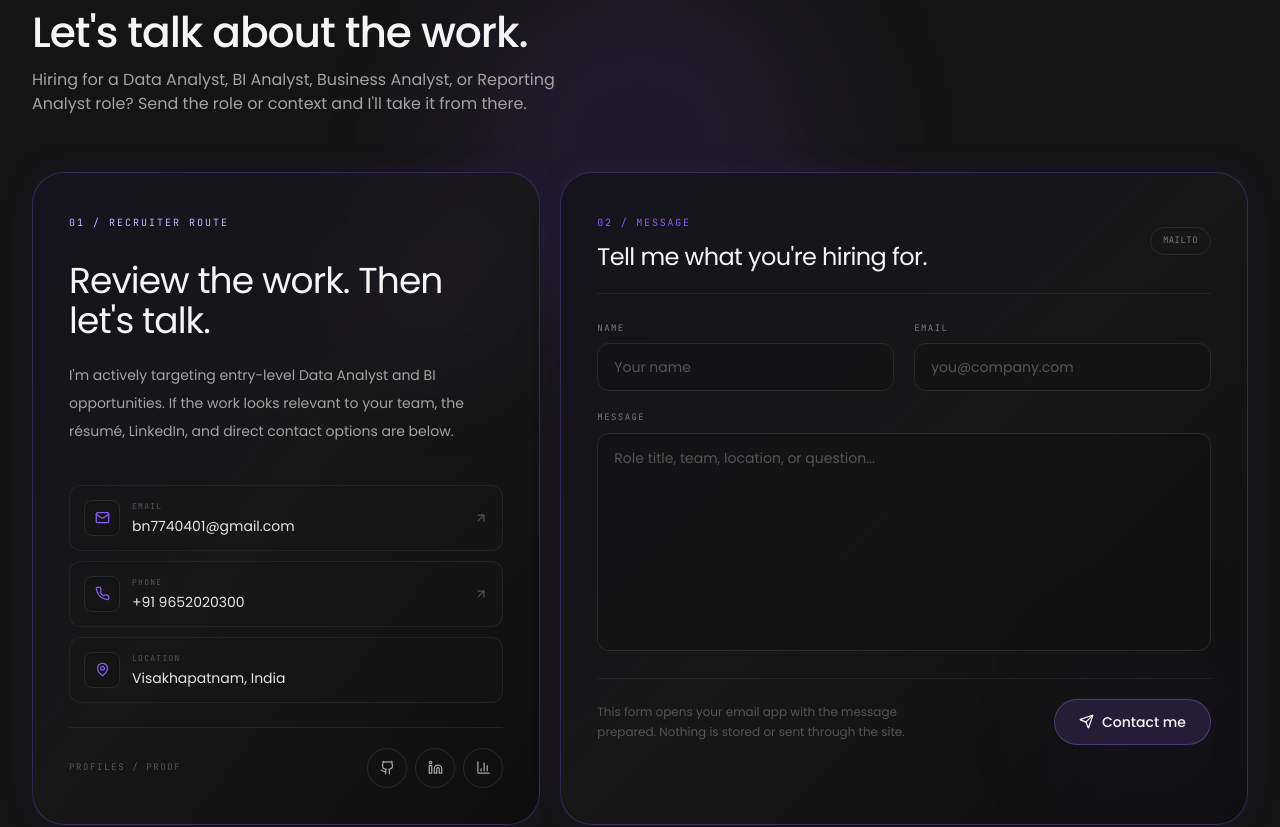
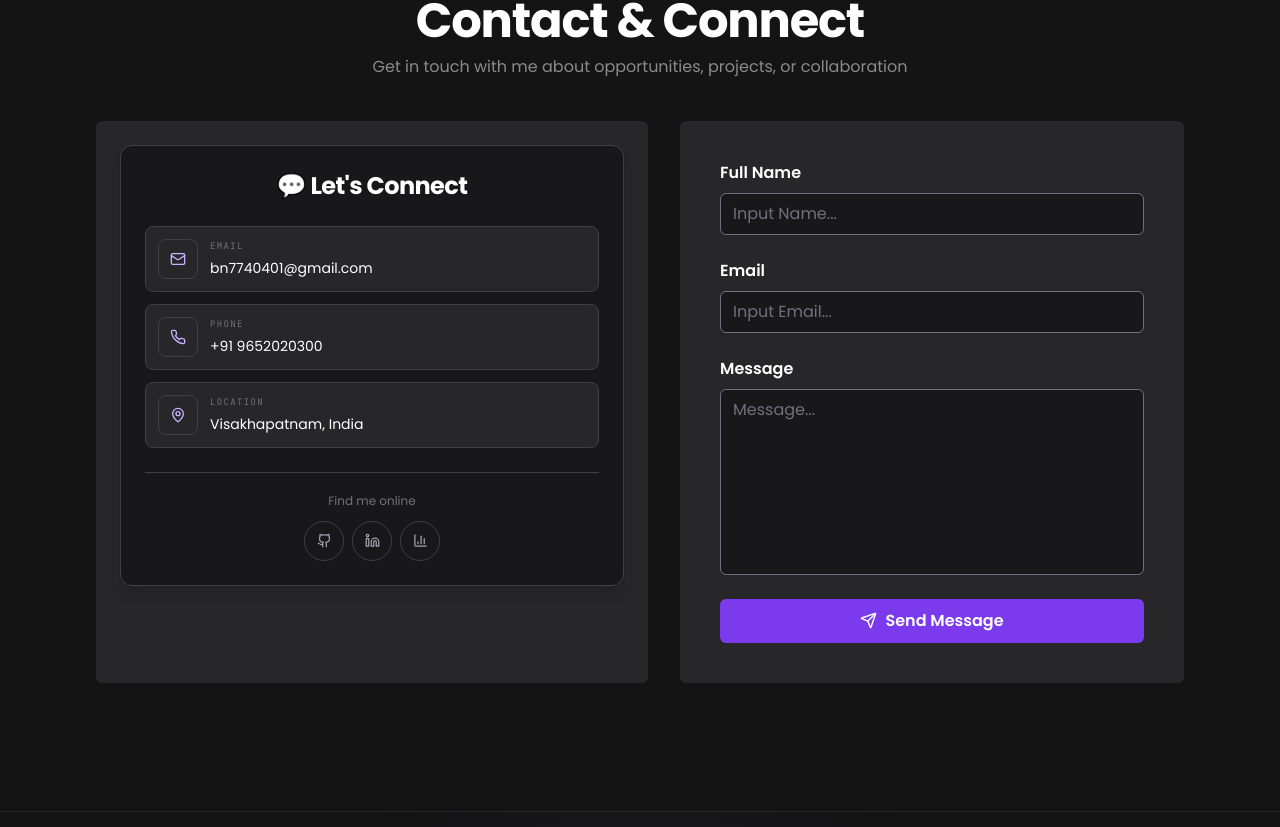
Before and after one commit to bhaskar-nb/portfolio, a Next.js app: page / in a window 1280 px wide. Shown: the part 7860-8687 px from the top of the page. Built offline with nearby package versions, Linux system fonts and the light colour scheme.

Commit message:
Match reference contact section

```diff
--- a/components/Contact.tsx
+++ b/components/Contact.tsx
@@ -2,34 +2,8 @@
 
 import { useState } from "react";
 import { motion } from "framer-motion";
-import {
-  Mail,
-  Phone,
-  MapPin,
-  Github,
-  Linkedin,
-  BarChart3,
-  Send,
-  Check,
-  ArrowUpRight,
-  Download,
-  FileText,
-} from "lucide-react";
+import { Mail, Phone, MapPin, Github, Linkedin, BarChart3, Send, Check } from "lucide-react";
 import { profile } from "@/lib/data";
-import SectionHeading from "@/components/SectionHeading";
-import MagneticButton from "@/components/MagneticButton";
-
-const contactItems = [
-  { icon: Mail, label: "Email", value: profile.email, href: `mailto:${profile.email}` },
-  { icon: Phone, label: "Phone", value: profile.phone, href: `tel:${profile.phone.replace(/\s+/g, "")}` },
-  { icon: MapPin, label: "Location", value: profile.location, href: undefined },
-];
-
-const socials = [
-  { icon: Github, label: "GitHub", href: profile.links.github },
-  { icon: Linkedin, label: "LinkedIn", href: profile.links.linkedin },
-  { icon: BarChart3, label: "Tableau", href: profile.links.tableau },
-];
 
 export default function Contact() {
   const [form, setForm] = useState({ name: "", email: "", message: "" });
@@ -37,189 +11,177 @@ export default function Contact() {
 
   function handleSubmit(e: React.FormEvent) {
     e.preventDefault();
-    const subject = encodeURIComponent(`Data Analyst opportunity — ${form.name || "portfolio visitor"}`);
+    const subject = encodeURIComponent(`Portfolio contact — ${form.name || "visitor"}`);
     const body = encodeURIComponent(`Hi Bhaskar,\n\n${form.message}\n\n— ${form.name} (${form.email})`);
     window.location.href = `mailto:${profile.email}?subject=${subject}&body=${body}`;
     setSent(true);
     setTimeout(() => setSent(false), 3000);
   }
 
+  const contactItems = [
+    { icon: Mail, label: "Email", value: profile.email, href: `mailto:${profile.email}` },
+    { icon: Phone, label: "Phone", value: profile.phone, href: `tel:${profile.phone.replace(/\s+/g, "")}` },
+    { icon: MapPin, label: "Location", value: profile.location },
+  ];
+
+  const socials = [
+    { icon: Github, label: "GitHub", href: profile.links.github },
+    { icon: Linkedin, label: "LinkedIn", href: profile.links.linkedin },
+    { icon: BarChart3, label: "Tableau", href: profile.links.tableau },
+  ];
+
   return (
-    <section id="contact" className="relative overflow-hidden py-28">
-      <div className="pointer-events-none absolute inset-0 bg-grid-fine opacity-10 [mask-image:linear-gradient(to_bottom,transparent,black_20%,black_80%,transparent)]" />
-      <div className="pointer-events-none absolute left-1/2 top-20 h-96 w-96 -translate-x-1/2 rounded-full bg-violet-500/10 blur-3xl" />
+    <section id="contact" className="relative overflow-hidden py-28 sm:py-32">
+      <div className="mx-auto max-w-6xl px-5 sm:px-8">
+        <motion.h2
+          initial={{ opacity: 0, y: 18 }}
+          whileInView={{ opacity: 1, y: 0 }}
+          viewport={{ once: true }}
+          transition={{ duration: 1 }}
+          className="text-center font-display text-4xl font-bold tracking-tight text-white sm:text-5xl"
+        >
+          Contact &amp; Connect
+        </motion.h2>
 
-      <div className="relative mx-auto max-w-7xl px-4 sm:px-6 lg:px-8">
-        <SectionHeading
-          eyebrow="-- contact / open channel"
-          title="Let&apos;s talk about the work."
-          description="Hiring for a Data Analyst, BI Analyst, Business Analyst, or Reporting Analyst role? Send the role or context and I&apos;ll take it from there."
-        />
+        <motion.p
+          initial={{ opacity: 0, y: 14 }}
+          whileInView={{ opacity: 1, y: 0 }}
+          viewport={{ once: true }}
+          transition={{ duration: 1, delay: 0.15 }}
+          className="mb-10 mt-2 text-center text-base leading-7 text-white/50"
+        >
+          Get in touch with me about opportunities, projects, or collaboration
+        </motion.p>
 
-        <div className="mt-14 grid gap-5 lg:grid-cols-[0.85fr_1.15fr]">
+        <div className="flex flex-col gap-8 md:flex-row">
           <motion.div
-            initial={{ opacity: 0, x: -20 }}
-            whileInView={{ opacity: 1, x: 0 }}
-            viewport={{ once: true, margin: "-60px" }}
-            transition={{ duration: 0.5 }}
-            className="relative overflow-hidden rounded-[2rem] border border-violet-500/30 bg-gradient-to-br from-[#15131d] via-[#171717] to-[#0d0d0d] p-7 shadow-[0_0_35px_rgba(139,92,246,0.07)] sm:p-9"
+            initial={{ opacity: 0, y: 20 }}
+            whileInView={{ opacity: 1, y: 0 }}
+            viewport={{ once: true }}
+            transition={{ duration: 1, delay: 0.2 }}
+            className="flex-1 rounded-md bg-zinc-800 p-6"
           >
-            <div className="absolute right-0 top-0 h-48 w-48 rounded-full bg-gold/5 blur-3xl" />
-            <div className="relative flex h-full flex-col justify-between">
-              <div>
-                <span className="font-mono text-[10px] uppercase tracking-[0.2em] text-violet-300">01 / recruiter route</span>
-                <h3 className="mt-7 max-w-md font-display text-3xl leading-tight text-ink-100 sm:text-4xl">Review the work. Then let&apos;s talk.</h3>
-                <p className="mt-5 max-w-md text-sm leading-7 text-ink-400">
-                  I&apos;m actively targeting entry-level Data Analyst and BI opportunities. If the work looks relevant to your team, the résumé, LinkedIn, and direct contact options are below.
-                </p>
+            <div className="rounded-xl border border-zinc-700 bg-zinc-900 p-6 shadow-lg">
+              <h3 className="mb-6 text-center text-2xl font-bold text-white">
+                💬 Let&apos;s Connect
+              </h3>
+
+              <div className="space-y-3">
+                {contactItems.map((item) => {
+                  const Icon = item.icon;
+                  const content = (
+                    <>
+                      <span className="flex h-10 w-10 shrink-0 items-center justify-center rounded-lg border border-zinc-700 bg-zinc-800 text-violet-300">
+                        <Icon size={16} aria-hidden="true" />
+                      </span>
+                      <span className="min-w-0">
+                        <span className="block font-mono text-[9px] uppercase tracking-[0.15em] text-zinc-500">{item.label}</span>
+                        <span className="mt-1 block truncate text-sm text-white">{item.value}</span>
+                      </span>
+                    </>
+                  );
+
+                  return item.href ? (
+                    <a key={item.label} href={item.href} className="flex items-center gap-3 rounded-lg border border-zinc-700 bg-zinc-800 p-3 transition-colors hover:border-violet-400/50">
+                      {content}
+                    </a>
+                  ) : (
+                    <div key={item.label} className="flex items-center gap-3 rounded-lg border border-zinc-700 bg-zinc-800 p-3">
+                      {content}
+                    </div>
+                  );
+                })}
               </div>
 
-              <div className="mt-10 space-y-2.5">
-                {contactItems.map((item, i) => (
-                  <motion.a
-                    key={item.label}
-                    href={item.href}
-                    initial={{ opacity: 0, y: 10 }}
-                    whileInView={{ opacity: 1, y: 0 }}
-                    viewport={{ once: true }}
-                    transition={{ duration: 0.35, delay: i * 0.07 }}
-                    className="group flex min-h-14 items-center gap-3 rounded-xl border border-base-500/70 bg-base-700/30 p-3.5 transition-all hover:border-violet-400/40 hover:bg-base-700/60"
-                  >
-                    <span className="flex h-9 w-9 shrink-0 items-center justify-center rounded-lg border border-base-500 bg-base-800 text-gold">
-                      <item.icon size={15} />
-                    </span>
-                    <span className="min-w-0 flex-1">
-                      <span className="block font-mono text-[8px] uppercase tracking-[0.16em] text-ink-600">{item.label}</span>
-                      <span className="mt-1 block truncate text-sm text-ink-200">{item.value}</span>
-                    </span>
-                    {item.href && (
-                      <ArrowUpRight size={14} className="text-ink-600 transition-all group-hover:-translate-y-0.5 group-hover:translate-x-0.5 group-hover:text-gold" />
-                    )}
-                  </motion.a>
-                ))}
-              </div>
-
-              <div className="mt-6 border-t border-base-500/70 pt-5">
-                <div className="flex items-center justify-between gap-4">
-                  <span className="font-mono text-[9px] uppercase tracking-[0.18em] text-ink-600">profiles / proof</span>
-                  <div className="flex gap-2">
-                    {socials.map((s) => (
+              <div className="mt-6 border-t border-zinc-700 pt-5">
+                <p className="mb-3 text-center text-xs text-zinc-500">Find me online</p>
+                <div className="flex justify-center gap-2">
+                  {socials.map((social) => {
+                    const Icon = social.icon;
+                    return (
                       <a
-                        key={s.label}
-                        href={s.href}
+                        key={social.label}
+                        href={social.href}
                         target="_blank"
                         rel="noreferrer"
-                        aria-label={s.label}
-                        className="flex h-10 w-10 items-center justify-center rounded-full border border-base-500 text-ink-400 transition-all hover:-translate-y-0.5 hover:border-violet-400/60 hover:text-violet-300"
+                        aria-label={social.label}
+                        className="flex h-10 w-10 items-center justify-center rounded-full border border-zinc-700 text-zinc-400 transition hover:border-violet-400/60 hover:text-violet-300"
                       >
-                        <s.icon size={15} />
+                        <Icon size={15} aria-hidden="true" />
                       </a>
-                    ))}
-                  </div>
+                    );
+                  })}
                 </div>
               </div>
             </div>
           </motion.div>
 
-          <motion.form
-            onSubmit={handleSubmit}
-            aria-label="Contact form"
-            initial={{ opacity: 0, x: 20 }}
-            whileInView={{ opacity: 1, x: 0 }}
-            viewport={{ once: true, margin: "-60px" }}
-            transition={{ duration: 0.55 }}
-            className="relative overflow-hidden rounded-[2rem] border border-violet-500/30 bg-gradient-to-br from-[#15131d] via-[#171717] to-[#0d0d0d] p-7 shadow-[0_0_35px_rgba(139,92,246,0.07)] sm:p-9"
+          <motion.div
+            initial={{ opacity: 0, y: 20 }}
+            whileInView={{ opacity: 1, y: 0 }}
+            viewport={{ once: true }}
+            transition={{ duration: 1, delay: 0.3 }}
+            className="flex-1"
           >
-            <div className="absolute bottom-0 right-0 h-44 w-44 rounded-full bg-gold/5 blur-3xl" />
-            <div className="relative">
-              <div className="flex items-center justify-between border-b border-base-500/70 pb-5">
-                <div>
-                  <span className="font-mono text-[10px] uppercase tracking-[0.18em] text-gold">02 / message</span>
-                  <h3 className="mt-2 font-display text-2xl text-ink-100">Tell me what you&apos;re hiring for.</h3>
-                </div>
-                <span className="hidden rounded-full border border-base-500 px-3 py-1.5 font-mono text-[9px] uppercase tracking-wider text-ink-500 sm:block">mailto</span>
-              </div>
-
-              <div className="mt-7 space-y-5">
-                <div className="grid grid-cols-1 gap-5 sm:grid-cols-2">
-                  <div>
-                    <label className="mb-2 block font-mono text-[9px] uppercase tracking-[0.16em] text-ink-500" htmlFor="name">Name</label>
-                    <input
-                      id="name"
-                      name="name"
-                      autoComplete="name"
-                      required
-                      value={form.name}
-                      onChange={(e) => setForm({ ...form, name: e.target.value })}
-                      className="min-h-12 w-full rounded-xl border border-base-500 bg-base-900/40 px-4 py-3 text-sm text-ink-100 outline-none transition-all placeholder:text-ink-600 focus:border-violet-400 focus:bg-base-800"
-                      placeholder="Your name"
-                    />
-                  </div>
-                  <div>
-                    <label className="mb-2 block font-mono text-[9px] uppercase tracking-[0.16em] text-ink-500" htmlFor="email">Email</label>
-                    <input
-                      id="email"
-                      name="email"
-                      type="email"
-                      autoComplete="email"
-                      inputMode="email"
-                      required
-                      value={form.email}
-                      onChange={(e) => setForm({ ...form, email: e.target.value })}
-                      className="min-h-12 w-full rounded-xl border border-base-500 bg-base-900/40 px-4 py-3 text-sm text-ink-100 outline-none transition-all placeholder:text-ink-600 focus:border-gold focus:bg-base-800"
-                      placeholder="you@company.com"
-                    />
-                  </div>
+            <form
+              onSubmit={handleSubmit}
+              className="w-full rounded-md bg-zinc-800 p-7 sm:p-10"
+              autoComplete="off"
+            >
+              <div className="flex flex-col gap-6">
+                <div className="flex flex-col gap-2">
+                  <label htmlFor="name" className="font-semibold text-white">Full Name</label>
+                  <input
+                    id="name"
+                    type="text"
+                    name="Name"
+                    placeholder="Input Name..."
+                    value={form.name}
+                    onChange={(e) => setForm({ ...form, name: e.target.value })}
+                    className="rounded-md border border-zinc-500 bg-zinc-900 px-3 py-2 text-white outline-none placeholder:text-zinc-500 focus:border-violet-400"
+                    required
+                  />
                 </div>
 
-                <div>
-                  <label className="mb-2 block font-mono text-[9px] uppercase tracking-[0.16em] text-ink-500" htmlFor="message">Message</label>
+                <div className="flex flex-col gap-2">
+                  <label htmlFor="email" className="font-semibold text-white">Email</label>
+                  <input
+                    id="email"
+                    type="email"
+                    name="Email"
+                    placeholder="Input Email..."
+                    value={form.email}
+                    onChange={(e) => setForm({ ...form, email: e.target.value })}
+                    className="rounded-md border border-zinc-500 bg-zinc-900 px-3 py-2 text-white outline-none placeholder:text-zinc-500 focus:border-violet-400"
+                    required
+                  />
+                </div>
+
+                <div className="flex flex-col gap-2">
+                  <label htmlFor="message" className="font-semibold text-white">Message</label>
                   <textarea
                     id="message"
                     name="message"
-                    autoComplete="off"
-                    required
-                    rows={8}
+                    rows={7}
+                    placeholder="Message..."
                     value={form.message}
                     onChange={(e) => setForm({ ...form, message: e.target.value })}
-                    className="w-full resize-none rounded-xl border border-base-500 bg-base-900/40 px-4 py-3 text-sm leading-6 text-ink-100 outline-none transition-all placeholder:text-ink-600 focus:border-gold focus:bg-base-800"
-                    placeholder="Role title, team, location, or question..."
+                    className="resize-none rounded-md border border-zinc-500 bg-zinc-900 px-3 py-2 text-white outline-none placeholder:text-zinc-500 focus:border-violet-400"
+                    required
                   />
                 </div>
 
-                <div className="flex flex-col gap-4 border-t border-base-500/70 pt-5 sm:flex-row sm:items-center sm:justify-between">
-                  <p className="max-w-xs text-xs leading-5 text-ink-600" aria-live="polite">
-                    This form opens your email app with the message prepared. Nothing is stored or sent through the site.
-                  </p>
-                  <MagneticButton type="submit" className="btn-primary min-h-11 justify-center">
-                    {sent ? <Check size={15} /> : <Send size={15} />}
-                    {sent ? "Email draft opened" : "Contact me"}
-                  </MagneticButton>
-                </div>
+                <button
+                  type="submit"
+                  className="inline-flex min-h-11 items-center justify-center gap-2 rounded-md bg-violet-600 px-5 py-2.5 font-semibold text-white transition-colors hover:bg-violet-500"
+                >
+                  {sent ? <Check size={17} /> : <Send size={17} />}
+                  {sent ? "Email draft opened" : "Send Message"}
+                </button>
               </div>
-            </div>
-          </motion.form>
+            </form>
+          </motion.div>
         </div>
-
-        <motion.div
-          initial={{ opacity: 0, y: 16 }}
-          whileInView={{ opacity: 1, y: 0 }}
-          viewport={{ once: true }}
-          transition={{ duration: 0.45, delay: 0.15 }}
-          className="mt-5 flex flex-col gap-4 rounded-2xl border border-violet-400/20 bg-violet-500/[0.04] p-5 sm:flex-row sm:items-center sm:justify-between"
-        >
-          <div>
-            <span className="font-mono text-[9px] uppercase tracking-[0.18em] text-gold">recruiter quick view</span>
-            <p className="mt-1 text-xs leading-5 text-ink-400">Short on time? Open the résumé for the fastest overview of skills, experience, and projects.</p>
-          </div>
-          <a
-            href="/Resume.pdf"
-            download
-            className="inline-flex min-h-11 shrink-0 items-center justify-center gap-2 rounded-full border border-violet-400/30 bg-gold/5 px-4 py-2.5 font-mono text-[10px] uppercase tracking-[0.14em] text-ink-200 transition-all hover:border-violet-400/70 hover:text-violet-300"
-          >
-            <FileText size={14} /> Résumé <Download size={13} />
-          </a>
-        </motion.div>
       </div>
     </section>
   );
```
